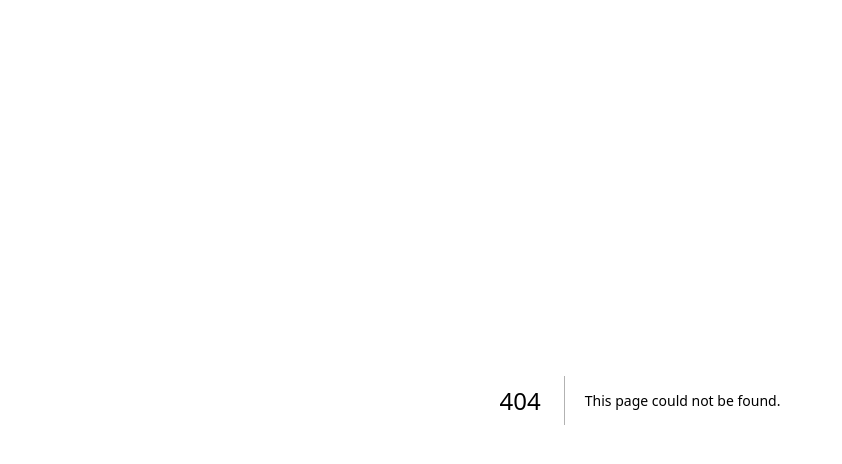
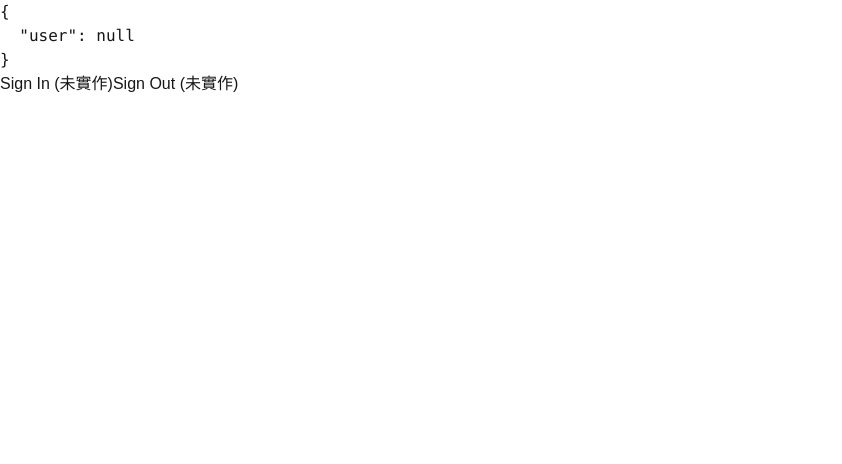
Before and after one commit to Alicia1117/albor-mvp, a Next.js app in the folder frontend/: page /debug/auth in a window 1280 px wide. Before the commit this address had no page. Shown: the top 464 px of the page, without its empty margins (0-842 px from the left). Built offline with nearby package versions, Linux system fonts and the light colour scheme; no server answers.

Commit message:
chore: add AuthContext skeleton(fe), add user dto

```diff
--- a/frontend/package.json
+++ b/frontend/package.json
@@ -9,7 +9,7 @@
         "lint": "next lint"
     },
     "dependencies": {
-        "@albor-mvp/shared": "*",
+        "@albor-mvp/shared": "workspace:*",
         "@supabase/supabase-js": "^2.55.0",
         "next": "^15.4.6",
         "react": "^19.0.0",
--- /dev/null
+++ b/frontend/src/app/debug/auth/page.tsx
@@ -0,0 +1,19 @@
+'use client';
+
+import { useAuth } from '@/auth/auth-context';
+
+export default function DebugAuth() {
+    const { loading, user, signIn, signOut } = useAuth();
+
+    if (loading) return <div>loading...</div>;
+
+    return (
+        <div>
+            <pre>{JSON.stringify({ user }, null, 2)}</pre>
+            <button onClick={() => signIn('test@test.com', 'password')}>
+                Sign In (未實作)
+            </button>
+            <button onClick={() => signOut()}>Sign Out (未實作)</button>
+        </div>
+    );
+}
--- a/frontend/src/app/layout.tsx
+++ b/frontend/src/app/layout.tsx
@@ -1,4 +1,5 @@
 import type { Metadata } from 'next';
+import Providers from './providers';
 import { Geist_Mono, Noto_Sans } from 'next/font/google';
 import '../styles/globals.css';
 
@@ -14,8 +15,8 @@ const geistMono = Geist_Mono({
 });
 
 export const metadata: Metadata = {
-    title: 'Create Next App',
-    description: 'Generated by create next app',
+    title: 'albor',
+    description: 'mvp',
 };
 
 export default function RootLayout({
@@ -28,7 +29,7 @@ export default function RootLayout({
             <body
                 className={`${notoSans.variable} ${geistMono.variable} antialiased`}
             >
-                {children}
+                <Providers>{children}</Providers>
             </body>
         </html>
     );
--- /dev/null
+++ b/frontend/src/app/providers.tsx
@@ -0,0 +1,7 @@
+'use client';
+
+import { AuthProvider } from '@/auth/auth-context';
+
+export default function Providers({ children }: { children: React.ReactNode }) {
+    return <AuthProvider>{children}</AuthProvider>;
+}
--- /dev/null
+++ b/frontend/src/auth/auth-context.tsx
@@ -0,0 +1,108 @@
+'use client';
+
+import { createContext, useContext, useEffect, useMemo, useState } from 'react';
+import type { UserDTO } from '@albor-mvp/shared/src/dto/user.dto';
+import { supabase } from '@/lib/supabaseClient';
+
+type User = UserDTO;
+
+type AuthState = {
+    loading: boolean;
+    user: User | null;
+};
+
+type AuthContextValue = AuthState & {
+    signIn: (email: string, password: string) => Promise<void>;
+    signOut: () => Promise<void>;
+};
+
+const AuthContext = createContext<AuthContextValue | null>(null);
+
+export function AuthProvider({ children }: { children: React.ReactNode }) {
+    const [loading, setLoading] = useState<boolean>(true);
+    const [user, setUser] = useState<User | null>(null);
+
+    useEffect(() => {
+        let mounted = true;
+
+        const initAuth = async () => {
+            const {
+                data: { session },
+            } = await supabase.auth.getSession();
+            if (mounted) {
+                setUser(
+                    session?.user
+                        ? {
+                              id: session.user.id,
+                              email: session.user.email ?? '',
+                              createdAt: session.user.created_at ?? '',
+                              name: session.user.user_metadata?.name ?? null,
+                          }
+                        : null
+                );
+                setLoading(false);
+            }
+        };
+
+        const {
+            data: { subscription },
+        } = supabase.auth.onAuthStateChange((_event, session) => {
+            if (mounted) {
+                setUser(
+                    session?.user
+                        ? {
+                              id: session.user.id,
+                              email: session.user.email ?? '',
+                              createdAt: session.user.created_at ?? '',
+                              name: session.user.user_metadata?.name ?? null,
+                          }
+                        : null
+                );
+                setLoading(false);
+            }
+        });
+
+        initAuth();
+
+        return () => {
+            mounted = false;
+            subscription.unsubscribe();
+        };
+    }, []);
+
+    const signIn = async (email: string, password: string) => {
+        // TODO: 接 supabase
+
+        const { error } = await supabase.auth.signInWithPassword({
+            email,
+            password,
+        });
+        if (error) throw error;
+
+        throw new Error('Not implemented');
+    };
+
+    const signOut = async () => {
+        // TODO: 接 supabase
+
+        const { error } = await supabase.auth.signOut();
+        if (error) throw error;
+
+        throw new Error('Not implemented');
+    };
+
+    const value = useMemo<AuthContextValue>(
+        () => ({ loading, user, signIn, signOut }),
+        [loading, user]
+    );
+
+    return (
+        <AuthContext.Provider value={value}>{children}</AuthContext.Provider>
+    );
+}
+
+export function useAuth() {
+    const ctx = useContext(AuthContext);
+    if (!ctx) throw new Error('useAuth must be used within <AuthProvider>');
+    return ctx;
+}
```
